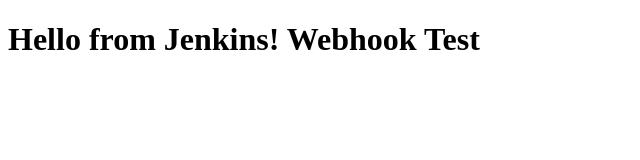
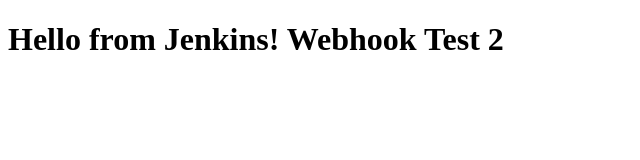
Before and after one commit to Prathinka/jenkins-demo, a plain HTML site: page index.html in a window 1280 px wide. Shown: the full height of the page, 0-640 px from the left. Drawn offline with Linux system fonts and the light colour scheme.

Commit message:
Update index.html

```diff
--- a/index.html
+++ b/index.html
@@ -4,6 +4,6 @@
     <title>Jenkins Demo</title>
 </head>
 <body>
-    <h1>Hello from Jenkins! Webhook Test</h1>
+    <h1>Hello from Jenkins! Webhook Test 2</h1>
 </body>
 </html>
```
